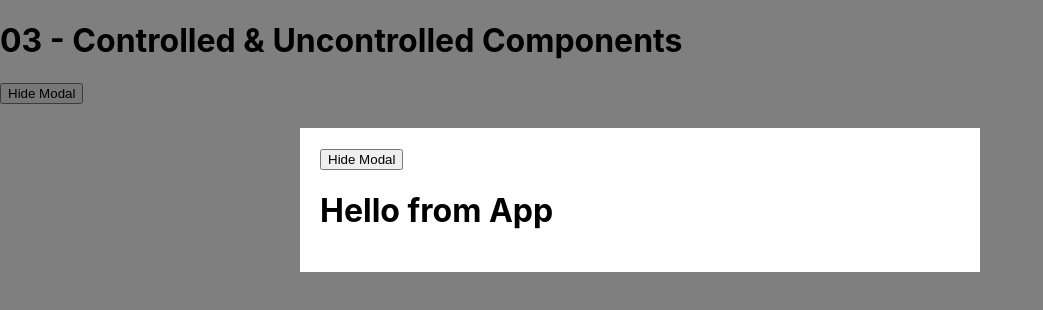
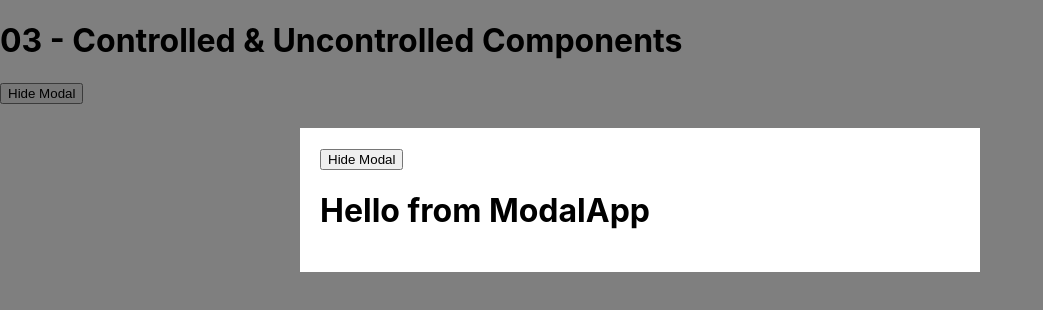
Before and after one commit to vivek9142/react-design-patterns, a React (Create React App) app: page / in a window 1280 px wide. Both pictures are taken after a click on the button "Show Modal". Shown: the top 310 px of the page, without its empty margins (0-1043 px from the left). Built offline with nearby package versions, Linux system fonts and the light colour scheme.

Commit message:
updated modal app

```diff
--- /dev/null
+++ b/src/03-Controlled & Uncontrolled-Comps/03-ControlledModals/ModalApp.jsx
@@ -0,0 +1,25 @@
+import { useState } from "react";
+import { ControlledModal } from "./ControlledModal";
+
+const ModalApp = () => {
+    const [shouldShow,setShouldShow] = useState(false);
+
+    return(
+        <div>
+
+        <ControlledModal shouldShow={shouldShow} onRequestClose={()=>{setShouldShow(false)}}>
+            <h1>Hello from ModalApp</h1>
+        </ControlledModal>
+        <button onClick={()=> setShouldShow(!shouldShow)}>
+            {shouldShow ? 'Hide Modal':'Show Modal'}
+        </button>
+        {/*  So that's what a controlled version of a modal is going to look like.
+        Basically, the modal itself isn't taking care of handling anything about its state.
+        The parent component is the one doing all of that. */}
+        </div>
+    )
+}
+
+export default ModalApp;
+
+//
--- a/src/03-Controlled & Uncontrolled-Comps/App.jsx
+++ b/src/03-Controlled & Uncontrolled-Comps/App.jsx
@@ -1,10 +1,7 @@
 // import {UncontrolledForm} from "./01-UncontrolledForm/UncontrolledForm";
 // import { ControlledForm } from "./02-ControlledForm/ControlledForm";
-import { useState } from "react";
-import { ControlledModal } from "./03-ControlledModals/ControlledModal";
+import ModalApp from "./03-ControlledModals/ModalApp";
 const App = () => {
-    const [shouldShow,setShouldShow] = useState(false);
-
     return(
         <div>
             <h1>
@@ -13,15 +10,7 @@ const App = () => {
 
         {/* <UncontrolledForm/> */}
         {/* <ControlledForm/> */}
-        <ControlledModal shouldShow={shouldShow} onRequestClose={()=>{setShouldShow(false)}}>
-            <h1>Hello from App</h1>
-        </ControlledModal>
-        <button onClick={()=> setShouldShow(!shouldShow)}>
-            {shouldShow ? 'Hide Modal':'Show Modal'}
-        </button>
-        {/*  So that's what a controlled version of a modal is going to look like.
-        Basically, the modal itself isn't taking care of handling anything about its state.
-        The parent component is the one doing all of that. */}
+        <ModalApp/>
         </div>
     )
 }
```
